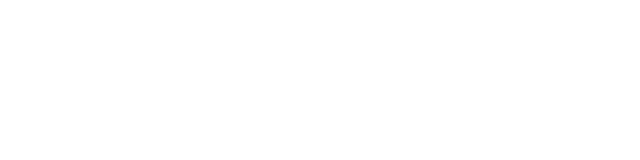
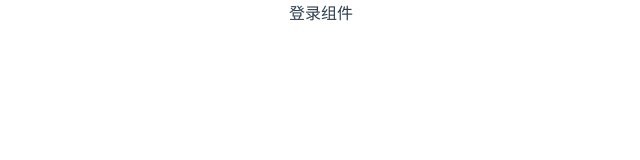
Before and after one commit to cxyxiaoyuyu/vue-admin, a Vue app: page /#/login in a window 1280 px wide. Shown: the top 160 px of the page, without its empty margins (319-959 px from the left). Built offline with nearby package versions, Linux system fonts and the light colour scheme.

Commit message:
新增login组件

```diff
--- a/src/router/index.js
+++ b/src/router/index.js
@@ -1,6 +1,7 @@
 import Vue from 'vue'
 import VueRouter from 'vue-router'
 import Main from '../views/Main.vue'
+import Login from '../views/Login.vue'
 
 // 解决路由重复
 const originPush = VueRouter.prototype.push
@@ -30,6 +31,10 @@
         component: ()=>import('@/views/main/user.vue')
       },
     ]
+  },{
+    path: '/login',
+    name: 'login',
+    component: Login,
   }
 ]
 
--- /dev/null
+++ b/src/views/Login.vue
@@ -0,0 +1,3 @@
+<template>
+  <div>登录组件</div>
+</template>
```
